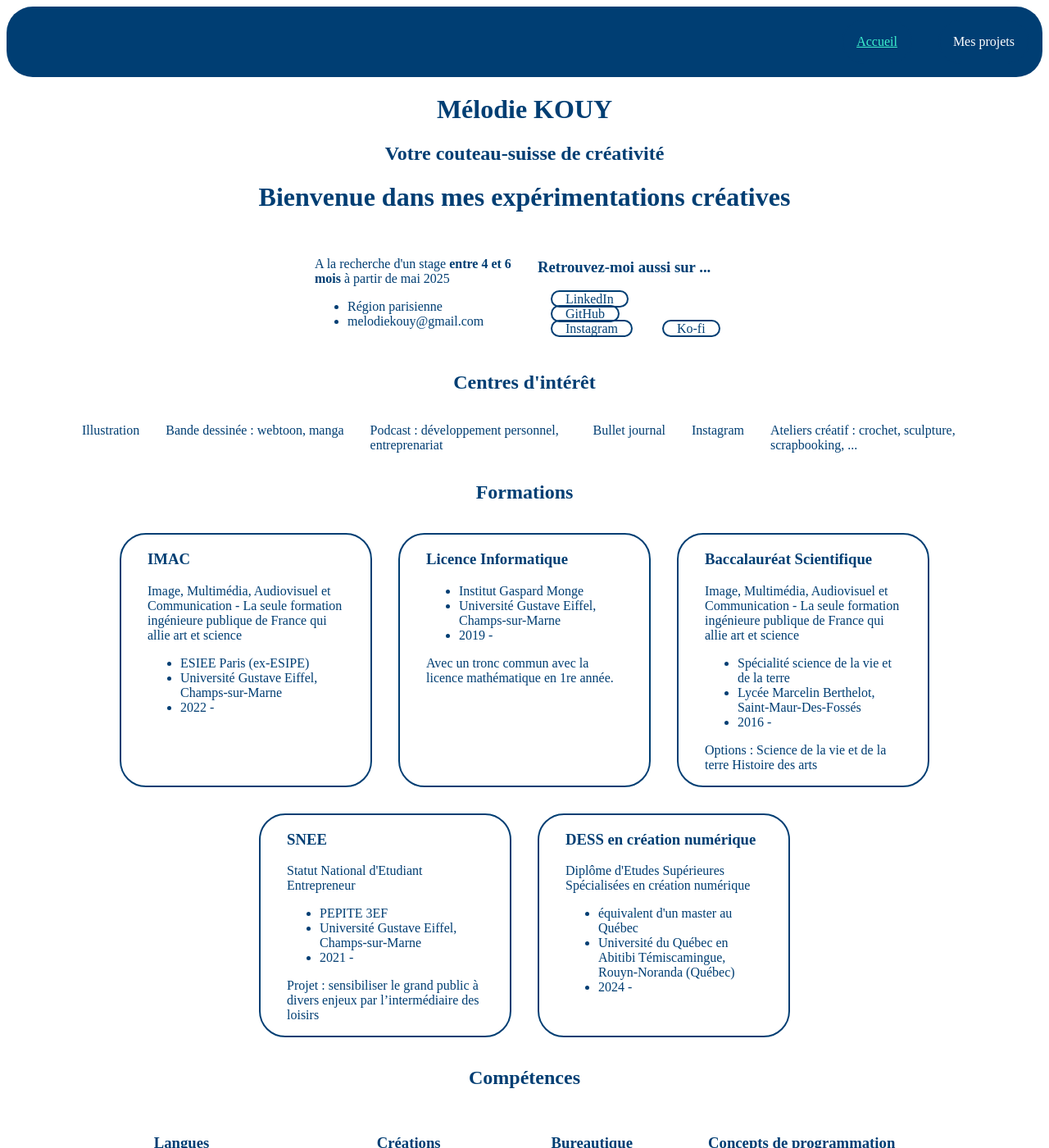
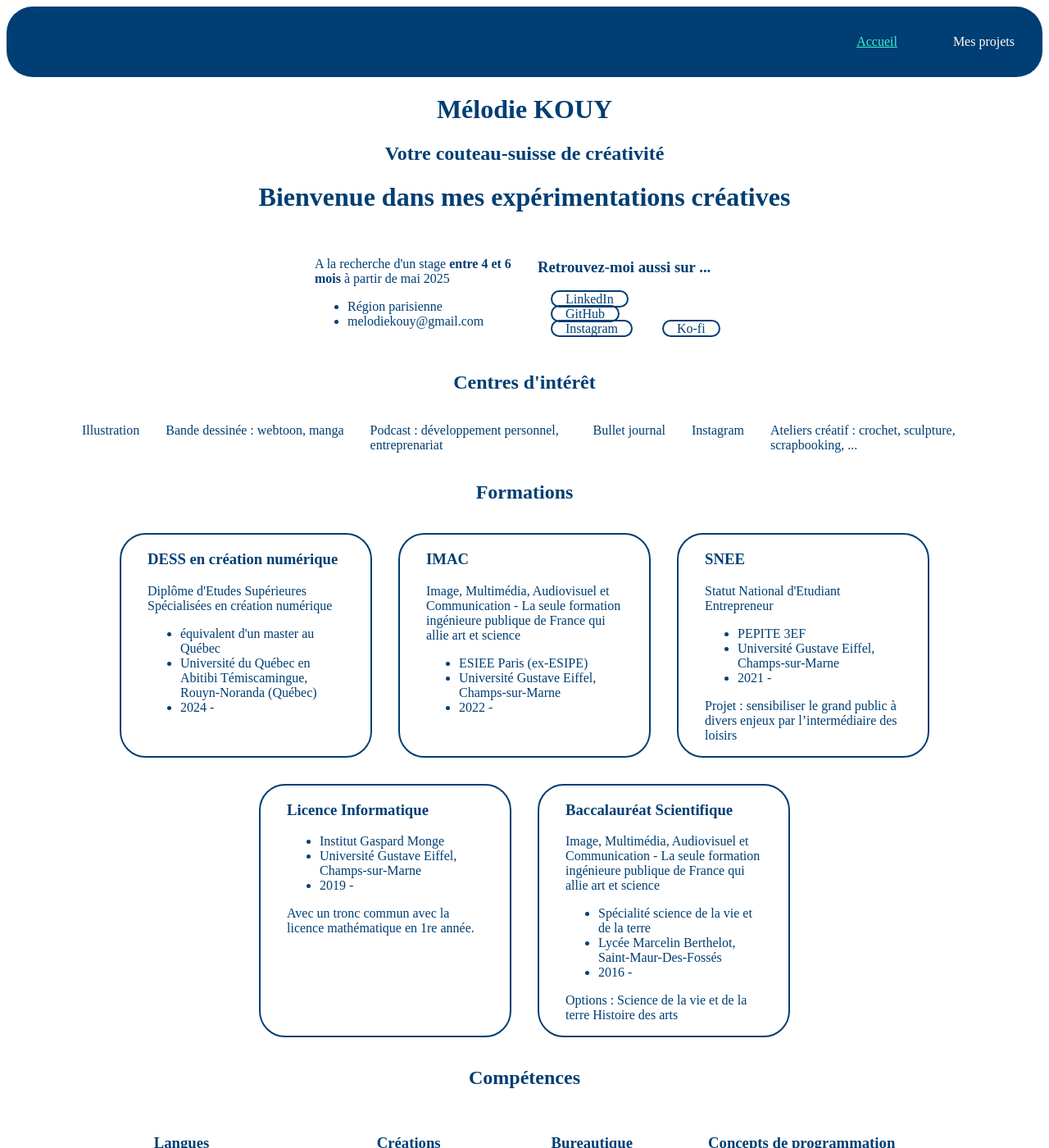
Before and after one commit to Melokye/Melokye.github.io, a Jekyll site: the page built from index.html, in a window 1280 px wide and 1400 px high. Shown: the whole window at 82% size. Built offline with Jekyll 4.4.1, drawn with Linux system fonts in a browser that asks for light colours.

Commit message:
définition de l'ordre d'affichage des formations

```diff
--- a/_includes/formations.html
+++ b/_includes/formations.html
@@ -1,6 +1,7 @@
 
 <div class="gallery">
-    {% for formation in site.formations %}
+    {% assign collections = site.formations | sort: 'debut' %}
+    {% for formation in collections reversed %}
       <a href="{{ formation.url }}">
         <div class="box">
           <h3>{{ formation.title }}</h3>
```
